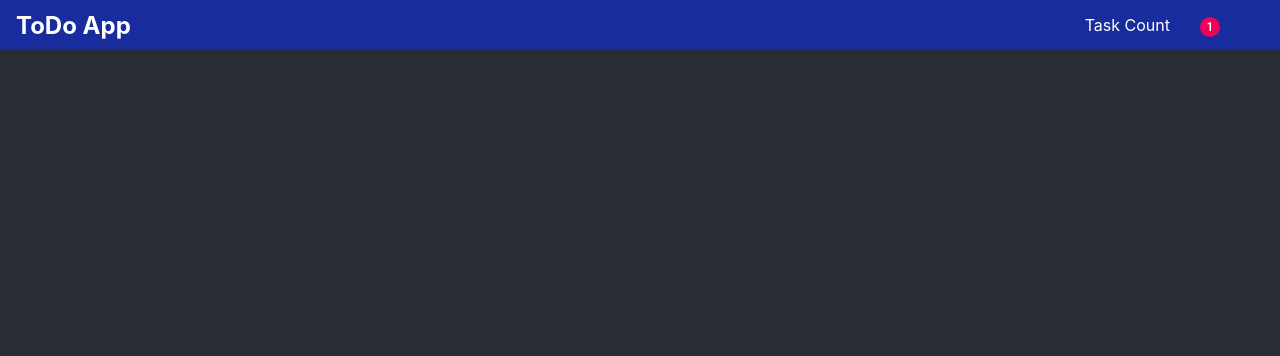
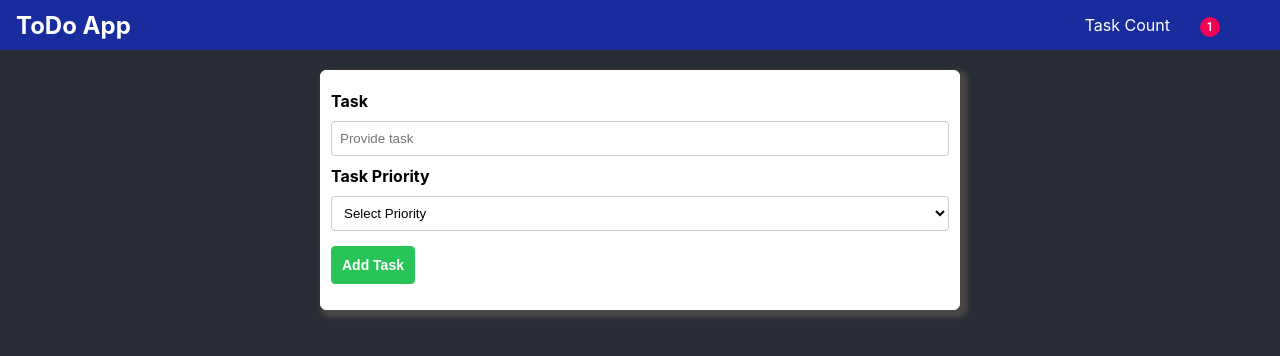
Before and after one commit to lucifer-art/ToDoWebAppReact, a React (Create React App) app: page / in a window 1280 px wide. Shown: the top 356 px of the page. Built offline with nearby package versions, Linux system fonts and the light colour scheme.

Commit message:
added UI to task form

```diff
--- a/src/App.js
+++ b/src/App.js
@@ -1,10 +1,12 @@
 import { Fragment } from 'react';
+import TaskForm from './components/containers/TaskForm/TaskForm';
 import Header from './components/UI/Header/Header';
 
 function App() {
   return (
     <Fragment>
       <Header />
+      <TaskForm />
     </Fragment>
   );
 }
--- /dev/null
+++ b/src/components/UI/Card/Card.js
@@ -0,0 +1,11 @@
+import classes from "./Card.module.css";
+
+const Card = props => {
+    return (
+        <div className={classes.Card}>
+            {props.children}
+        </div>
+    )
+}
+
+export default Card;
--- /dev/null
+++ b/src/components/UI/Card/Card.module.css
@@ -0,0 +1,10 @@
+.Card {
+    background-color: #fff;
+    border: 1px solid #fff;
+    border-radius: 6px;
+    width: 40rem;
+    margin: 70px auto 0 auto;
+    max-width: 90%;
+    padding: 10px;
+    box-shadow: 4px 4px 4px 4px rgb(71, 69, 69);
+}
--- /dev/null
+++ b/src/components/containers/TaskForm/TaskForm.js
@@ -0,0 +1,29 @@
+import classes from "./TaskForm.module.css";
+import Card from "../../UI/Card/Card";
+
+const TaskForm = props => {
+    return (
+        <Card>
+            <form>
+                <div className={classes.formControl}>
+                    <label htmlFor='task'>Task</label>
+                    <input id='task' type="text" placeholder="Provide task" />
+                </div>
+                <div className={classes.formControl}>
+                    <label htmlFor='taskPriority'>Task Priority</label>
+                    <select>
+                        <option id='taskPriority' value=''>Select Priority</option>
+                        <option value='Low'>Low</option>
+                        <option value='Moderate'>Moderate</option>
+                        <option value='High'>High</option>
+                    </select>
+                </div>
+                <div className={classes.formControl}>
+                    <button type='submit'>Add Task</button>
+                </div>
+            </form>
+        </Card>
+    )
+}
+
+export default TaskForm;
--- /dev/null
+++ b/src/components/containers/TaskForm/TaskForm.module.css
@@ -0,0 +1,33 @@
+.formControl label {
+    display: block;
+    font-size: 16px;
+    font-weight: bold;
+    margin: 10px 0;
+}
+
+.formControl input,select {
+    width: 100%;
+    height: 35px;
+    border: 1px solid #ccc;
+    background-color: #fff;
+    border-radius: 4px;
+    padding: 8px;
+    display: block;
+    outline: none;
+}
+
+.formControl button {
+    padding: 10px;
+    font-size: 14px;
+    font-weight: bold;
+    background-color: rgb(40, 196, 87);
+    border: 1px solid rgb(40, 196, 87);
+    border-radius: 4px;
+    color: #fff;
+    margin: 15px 0;
+    cursor: pointer;
+}
+.formControl button:hover{
+    background-color: #fff;
+    color: rgb(40, 196, 87);
+}
--- a/src/index.css
+++ b/src/index.css
@@ -1,6 +1,7 @@
 *{
   margin: 0;
   padding: 0;
+  box-sizing: border-box;
 }
 
 body {
```
